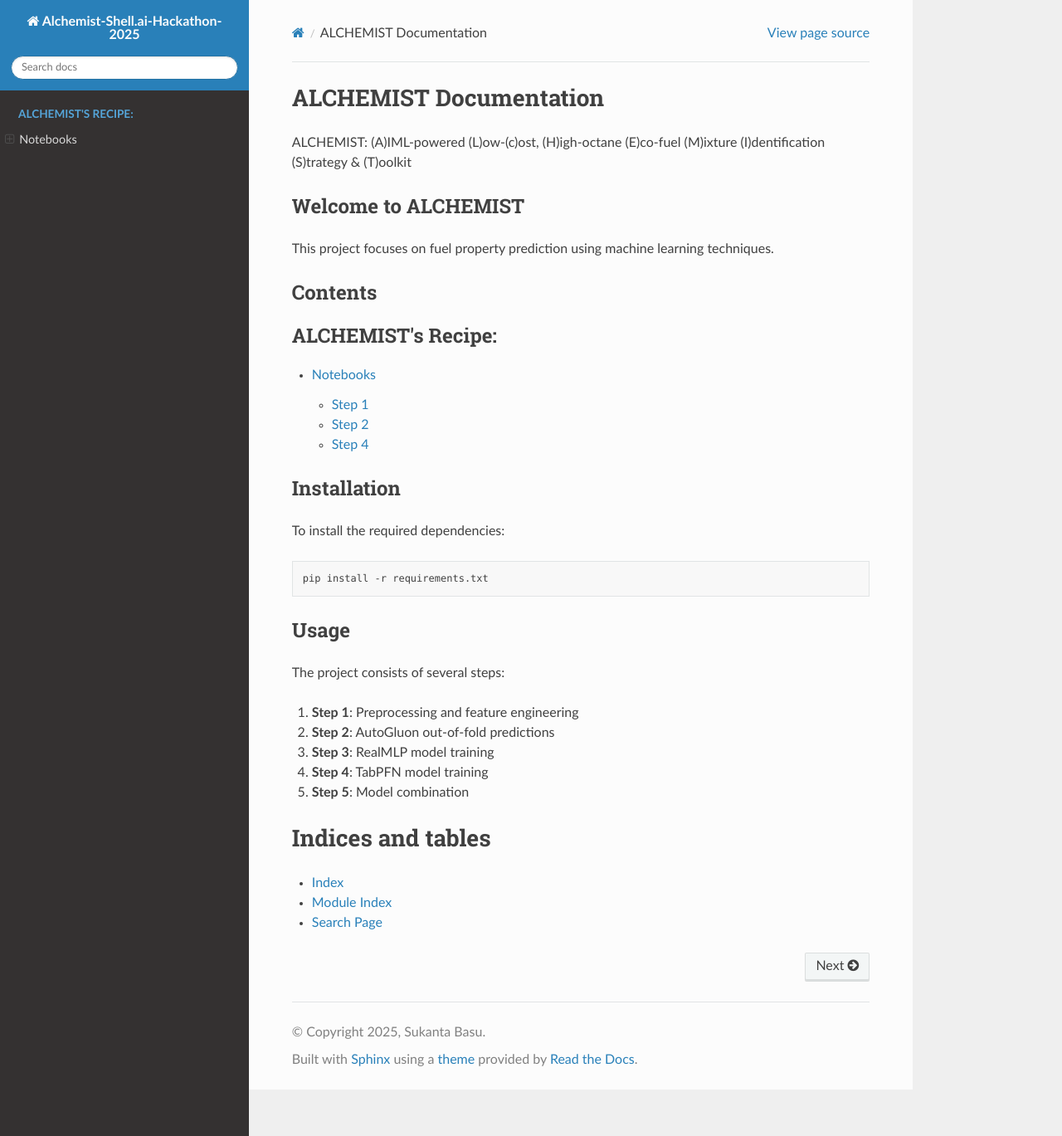
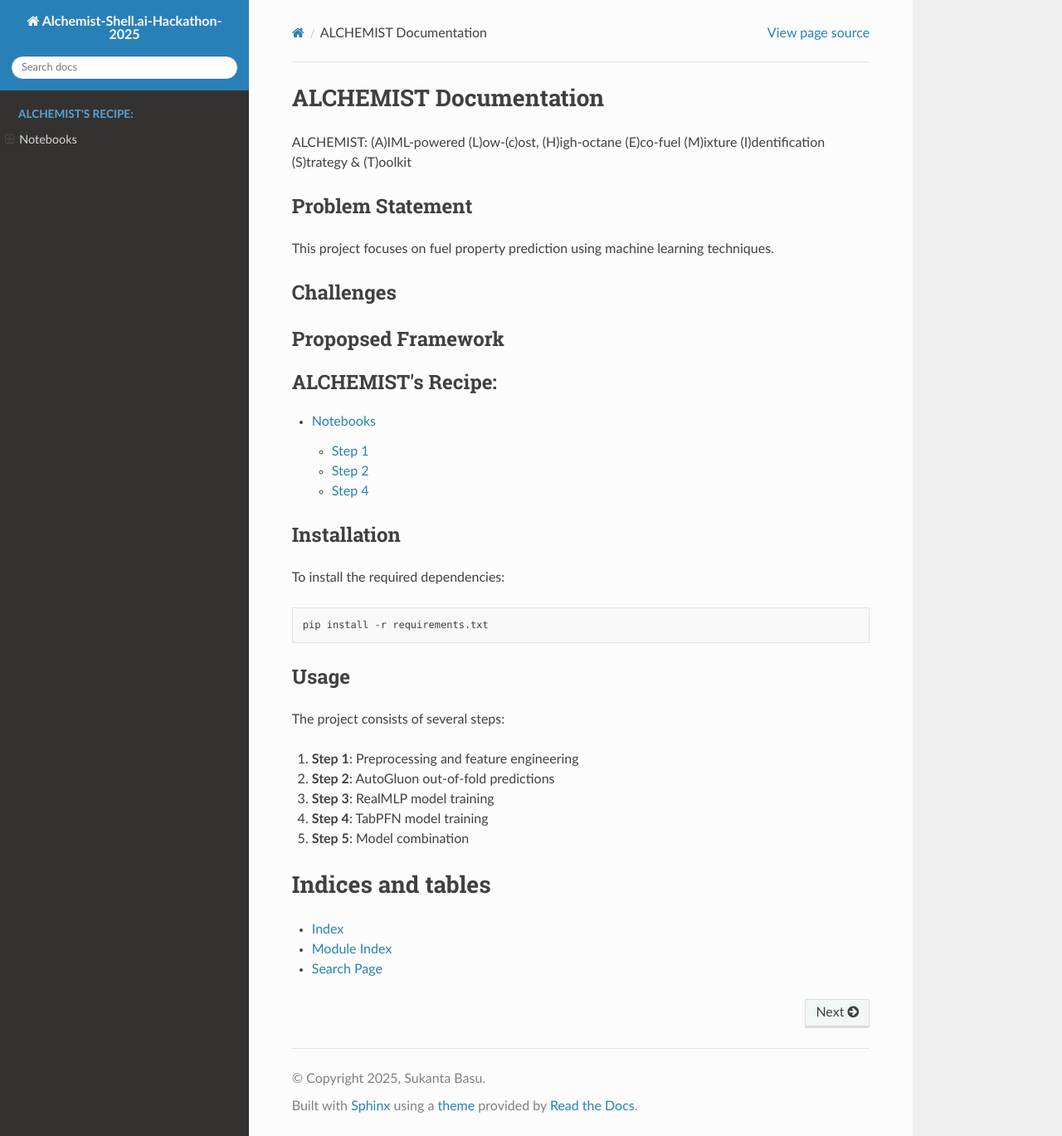
Before and after one commit to Sukantabasu/alchemist-shell.ai-hackathon-2025, a Sphinx documentation site: the page built from docs/source/index.rst, in a window 1280 px wide and 1369 px high. Shown: the whole window at 83% size. Built offline with Sphinx 7.4.7 and the Read the Docs theme 3.1.0, drawn with Linux system fonts in a browser that asks for light colours; pages that are not in the unit, such as notebooks, are missing from menus.

Commit message:
Update index.rst

```diff
--- a/docs/source/index.rst
+++ b/docs/source/index.rst
@@ -3,13 +3,18 @@
 
 ALCHEMIST: (A)IML-powered (L)ow-(c)ost, (H)igh-octane (E)co-fuel (M)ixture (I)dentification (S)trategy & (T)oolkit
 
-Welcome to ALCHEMIST
---------------------
+Problem Statement
+-----------------
 
 This project focuses on fuel property prediction using machine learning techniques.
 
-Contents
---------
+Challenges
+----------
+
+
+Propopsed Framework
+-------------------
+
 
 .. toctree::
    :maxdepth: 2
```
